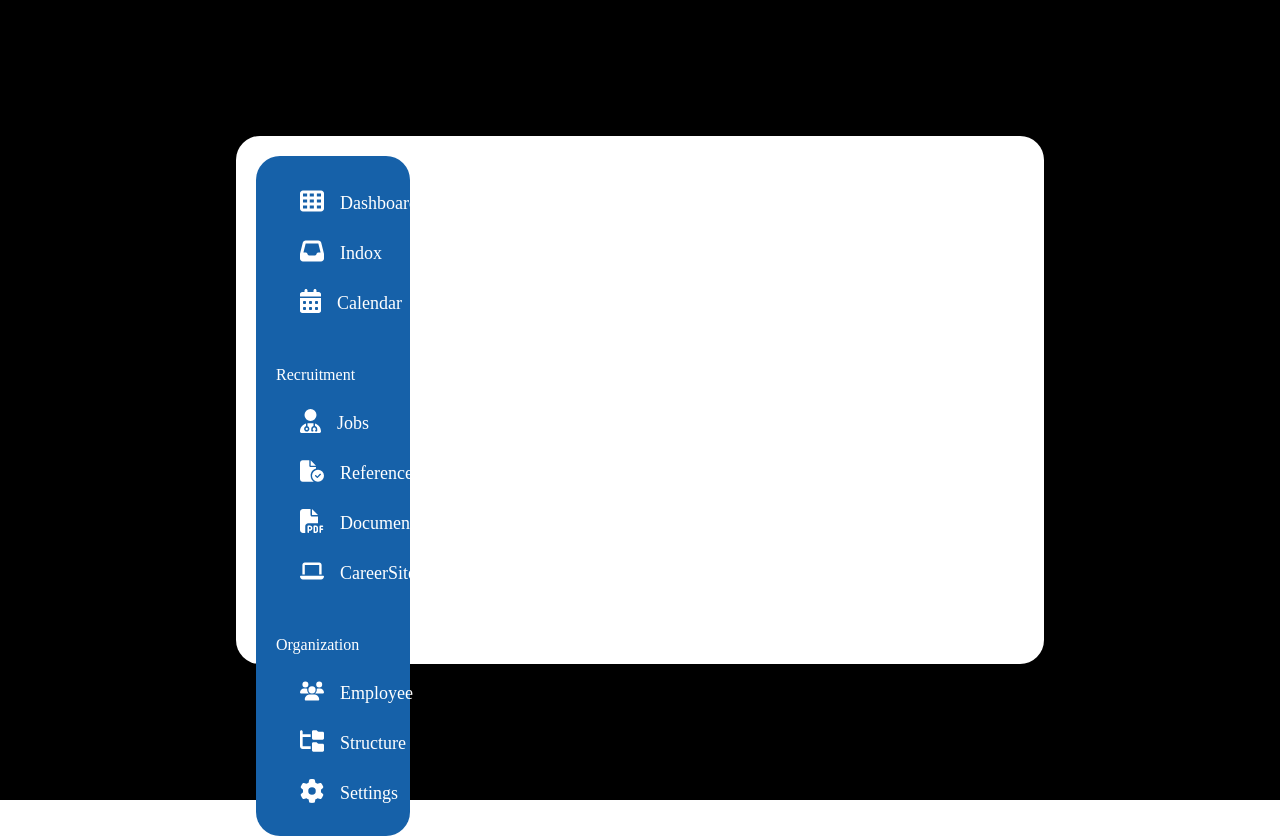
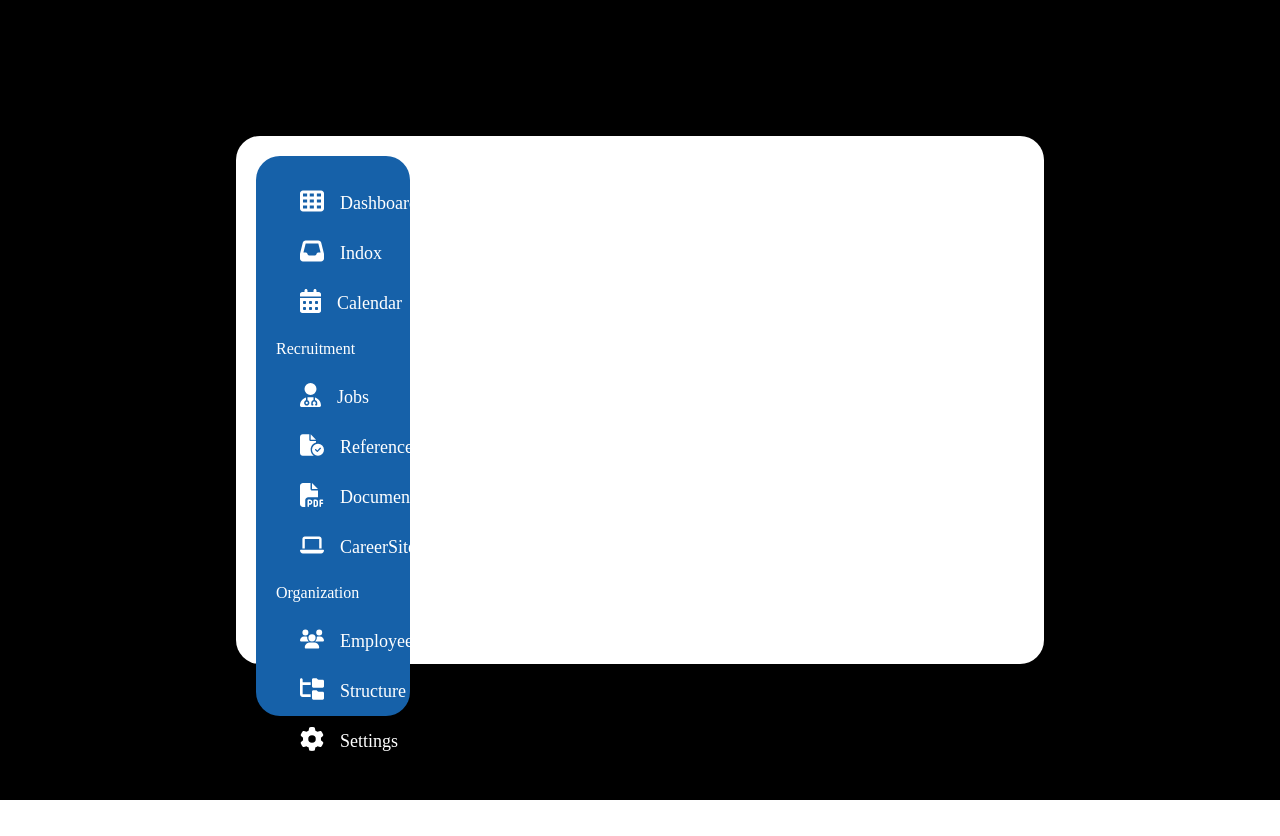
Before and after one commit to esthel7/Vue.js, a Vue app: page /#/ in a window 1280 px wide. After the commit the page ends 800 px from the top, so only its background shows below. Built offline with nearby package versions, Linux system fonts and the light colour scheme; a web font is replaced by a local one.

Commit message:
design: css 작업

```diff
--- a/src/assets/styles/color.scss
+++ b/src/assets/styles/color.scss
@@ -1,4 +1,7 @@
 $color-white-000: #ffffff;
 $color-white-100: #fafbfd;
+$color-white-200: #9d9d9c;
+$color-yellow-000: #fe9616;
+$color-green-000: #40cb40;
 $color-blue-000: #1661a9;
 $color-black-900: #000000;
--- a/src/assets/styles/font.scss
+++ b/src/assets/styles/font.scss
@@ -13,3 +13,5 @@
   font-weight: 400;
   font-style: normal;
 }
+
+@import url('https://fonts.googleapis.com/css2?family=Roboto:wght@100;300;400;500;700;900&display=swap');
--- a/src/assets/styles/main.scss
+++ b/src/assets/styles/main.scss
@@ -2,7 +2,10 @@
 @import './font.scss';
 
 * {
+  font-family: 'Roboto', sans-serif;
+}
+
+body {
   margin: 0;
   padding: 0;
-  color: royalblue;
 }
--- a/src/components/organisms/Navigation.vue
+++ b/src/components/organisms/Navigation.vue
@@ -88,9 +88,10 @@
   display: flex;
   flex-direction: column;
   align-items: flex-start;
-  justify-content: center;
+  justify-content: flex-start;
   width: 100%;
-  gap: 40px;
+  height: calc(70vh - 40px);
+  gap: 14px;
 
   &_sub-menu {
     display: flex;
```
